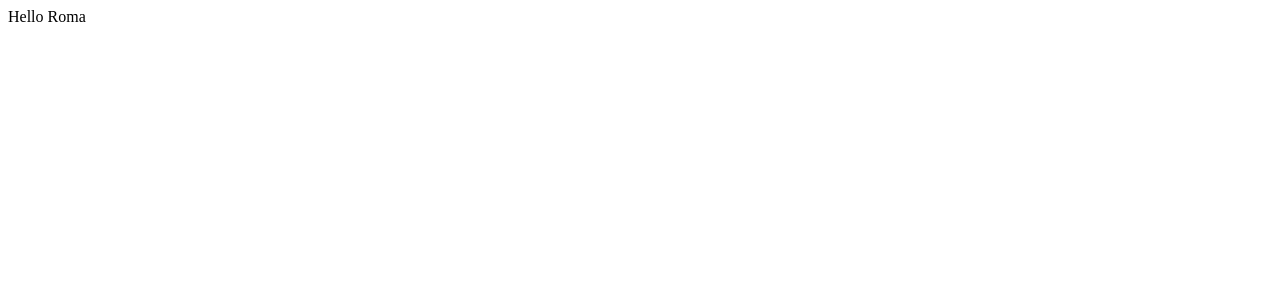
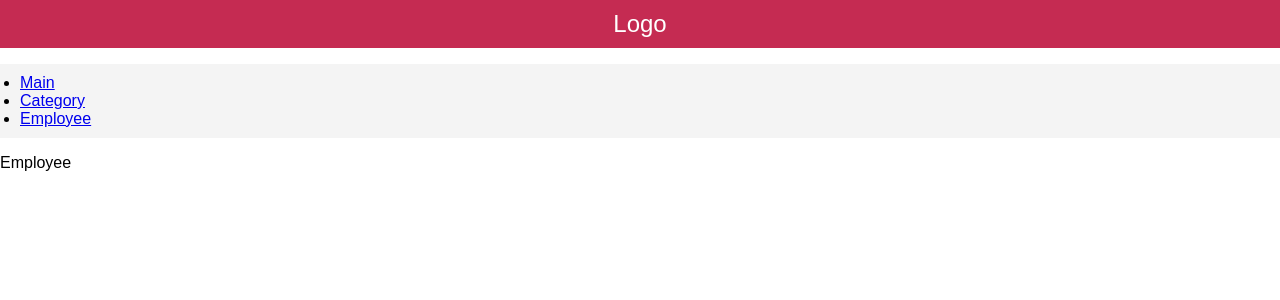
Before and after one commit to Olex-Right/3lagoda, a React (Create React App) app: page / in a window 1280 px wide. Shown: the top 300 px of the page. Built offline with nearby package versions, Linux system fonts and the light colour scheme.

Commit message:
basic react-router-dom usage

```diff
--- a/package.json
+++ b/package.json
@@ -12,6 +12,7 @@
     "@types/react-dom": "^18.3.0",
     "react": "^18.3.1",
     "react-dom": "^18.3.1",
+    "react-router-dom": "^6.23.1",
     "react-scripts": "5.0.1",
     "typescript": "^4.9.5",
     "web-vitals": "^2.1.4"
--- a/src/App.tsx
+++ b/src/App.tsx
@@ -1,9 +1,13 @@
-import React from 'react';
+import React from "react";
+import Layout from "./components/Layout/Layout";
+import Router from "./routes";
 
 function App() {
   return (
     <div className="App">
-      Hello Roma
+      <Layout>
+        <Router />
+      </Layout>
     </div>
   );
 }
--- /dev/null
+++ b/src/components/Layout/Layout.tsx
@@ -0,0 +1,28 @@
+import React, { ReactNode } from "react";
+import { Link } from "react-router-dom";
+import menuItems from "../../constatns/menuItems";
+import "./layout.css";
+
+interface LayoutProps {
+  children: ReactNode;
+}
+
+const Layout: React.FC<LayoutProps> = ({ children }) => {
+  return (
+    <div>
+      <div className="logo">Logo</div>
+      <ul className="menu">
+        {menuItems.map((menuItem) => (
+          <li key={menuItem.link}>
+            <Link to={menuItem.link} className="menu-item">
+              {menuItem.name}
+            </Link>
+          </li>
+        ))}
+      </ul>
+      {children}
+    </div>
+  );
+};
+
+export default Layout;
--- /dev/null
+++ b/src/components/Layout/layout.css
@@ -0,0 +1,29 @@
+body {
+  margin: 0;
+  font-family: Arial, sans-serif;
+}
+
+.logo {
+  background-color: #c52b52;
+  color: white;
+  padding: 10px 20px;
+  font-size: 24px;
+  text-align: center;
+}
+
+.menu {
+  display: flex;
+  flex-direction: column;
+  background-color: #f4f4f4;
+  padding: 10px 20px;
+}
+
+.menu p {
+  margin: 0;
+  padding: 10px;
+  cursor: pointer;
+}
+
+.menu p:hover {
+  background-color: #ddd;
+}
--- /dev/null
+++ b/src/constatns/menuItems.ts
@@ -0,0 +1,12 @@
+interface MenuItem {
+  name: string;
+  link: string;
+}
+
+const menuItems: MenuItem[] = [
+  { name: "Main", link: "/" },
+  { name: "Category", link: "/category" },
+  { name: "Employee", link: "/employee" },
+];
+
+export default menuItems;
--- a/src/index.tsx
+++ b/src/index.tsx
@@ -1,12 +1,15 @@
-import React from 'react';
-import ReactDOM from 'react-dom/client';
-import App from './App';
+import React from "react";
+import ReactDOM from "react-dom/client";
+import App from "./App";
+import { BrowserRouter } from "react-router-dom";
 
 const root = ReactDOM.createRoot(
-  document.getElementById('root') as HTMLElement
+  document.getElementById("root") as HTMLElement
 );
 root.render(
   <React.StrictMode>
-    <App />
+    <BrowserRouter>
+      <App />
+    </BrowserRouter>
   </React.StrictMode>
 );
--- /dev/null
+++ b/src/pages/Category/Category.tsx
@@ -0,0 +1,7 @@
+import React from "react";
+
+const Category = () => {
+  return <div>Category</div>;
+};
+
+export default Category;
--- /dev/null
+++ b/src/pages/Employee/Employee.tsx
@@ -0,0 +1,7 @@
+import React from "react";
+
+const Employee = () => {
+  return <div>Employee</div>;
+};
+
+export default Employee;
--- /dev/null
+++ b/src/routes/index.tsx
@@ -0,0 +1,16 @@
+import React from "react";
+import { Route, Routes } from "react-router-dom";
+import Category from "../pages/Category/Category";
+import Employee from "../pages/Employee/Employee";
+
+const Router = () => {
+  return (
+    <Routes>
+      <Route path="/category" element={<Category />} />
+      <Route path="/employee" element={<Employee />} />
+      <Route path="/" element={<Employee />} />
+    </Routes>
+  );
+};
+
+export default Router;
```
Also changed, not shown: 1 other file (tests, documents, lock files or other folders).
